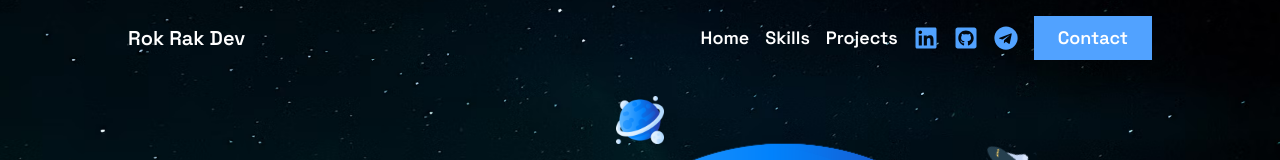
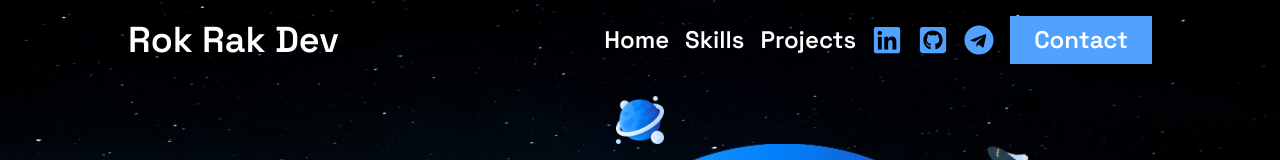
Before and after one commit to ChanVimean/React-Portfolio, a React (Vite) app: page / in a window 1280 px wide. Shown: the top 160 px of the page. Built offline with nearby package versions, Linux system fonts and the light colour scheme.

Commit message:
Version 1.0.2 Fixed Home Dynanic Background for moving illusion

```diff
--- a/projects.json
+++ b/projects.json
@@ -44,7 +44,7 @@
     "title": "React Portfolio",
     "category": "web",
     "image": "fifthProject.png",
-    "date": "April 2025",
+    "date": "April 25 2025",
     "host": "Vercel",
     "desc": "And here it is – my current portfolio! After running out of project ideas, I decided to focus on building this site to showcase my work and skills. It's built with React and TypeScript, and I've incorporated the knowledge I gained from my previous projects. This is an ongoing project where I'll continue to add new features and improvements as I grow and learn more. It's also a reflection of how far I've come as a developer.",
     "link": "https://react-portfolio-two-khaki.vercel.app"
--- a/src/components/Footer.tsx
+++ b/src/components/Footer.tsx
@@ -125,9 +125,16 @@ const Footer = () => {
                     </li>
                   ))
               : // Render actual `quickTo` items when not loading
-                quickTo.map((contact, index) => (
+                contacts.map((contact, index) => (
                   <li key={index} onClick={() => ScrollTo(contact.link)}>
-                    <p className="underline-hover">{contact.title}</p>
+                    <a
+                      href={contact.link}
+                      target="_blank"
+                      rel="noopener noreferrer"
+                      className="underline-hover"
+                    >
+                      {contact.title}
+                    </a>
                   </li>
                 ))}
           </ul>
--- a/src/components/HomeBG.tsx
+++ b/src/components/HomeBG.tsx
@@ -33,16 +33,22 @@ const HeroContainer = () => {
   );
 };
 
-const HomeBG = () => {
+const HomeBG = ({ scrollY }: { scrollY: number }) => {
   return (
     <div className="relative w-full h-screen overflow-hidden">
       {/* Background Image */}
-      <picture className="absolute w-full h-full z-0">
+      <picture
+        style={{
+          transform: `translateY(${scrollY * 0.7}px)`,
+          willChange: "transform"
+        }}
+        className="absolute w-full h-[120vh] top-[-10vh] z-0"
+      >
         <source srcSet="/Dark.avif" type="image/avif" />
         <img
           src="/DarkSpace.jpg"
           alt="Space"
-          className="w-full h-full object-cover"
+          className="w-full h-full object-fill"
         />
       </picture>
 
--- a/src/components/NavBar.tsx
+++ b/src/components/NavBar.tsx
@@ -1,14 +1,14 @@
-import { FaGithubSquare, FaLinkedin, FaTelegram } from "react-icons/fa";
 import ScrollTo from "../utils/ScrollTo";
+import SocialLink from "./SocialLink";
 
 const NavBar = () => {
   return (
     <div className="flex absolute z-50 w-full items-center justify-between px-4 md:px-12 lg:px-32 py-4">
-      <h1 className="font-semibold text-md md:text-lg lg:text-xl">
+      <h1 className="font-semibold text-xl md:text-2xl lg:text-4xl">
         Rok Rak Dev
       </h1>
 
-      <menu className="flex items-center justify-end space-x-4 text-sm md:text-md lg:text-lg font-semibold">
+      <menu className="flex items-center justify-end space-x-4 text-lg md:text-xl lg:text-2xl font-semibold">
         <ul className="flex space-x-2 md:space-x-4">
           <li onClick={() => ScrollTo("home")} className="underline-hover">
             Home
@@ -21,35 +21,9 @@ const NavBar = () => {
           </li>
         </ul>
 
-        <ul className="hidden md:flex space-x-4 text-xl lg:text-2xl">
-          <li className="text-blue-400 hover:text-blue-500 active:text-blue-300 cursor-pointer duration-150 ease-in-out">
-            <a
-              href="https://www.linkedin.com/in/chan-vimean"
-              target="_blank"
-              rel="noopner noreferrer"
-            >
-              <FaLinkedin />
-            </a>
-          </li>
-          <li className="text-blue-400 hover:text-blue-500 active:text-blue-300 cursor-pointer duration-150 ease-in-out">
-            <a
-              href="https://github.com/ChanVimean"
-              target="_blank"
-              rel="noopner noreferrer"
-            >
-              <FaGithubSquare />
-            </a>
-          </li>
-          <li className="text-blue-400 hover:text-blue-500 active:text-blue-300 cursor-pointer duration-150 ease-in-out">
-            <a
-              href="https://t.me/chanvimean9"
-              target="_blank"
-              rel="noopner noreferrer"
-            >
-              <FaTelegram />
-            </a>
-          </li>
-        </ul>
+        <section className="hidden md:block">
+          <SocialLink  />
+        </section>
 
         <button
           onClick={() => ScrollTo("contact")}
--- /dev/null
+++ b/src/components/SocialLink.tsx
@@ -0,0 +1,33 @@
+import { JSX } from "react";
+import { FaGithubSquare, FaLinkedin, FaTelegram } from "react-icons/fa";
+
+type listLinksType = {
+  icon: JSX.Element;
+  link: string;
+};
+
+const listLinks: listLinksType[] = [
+  { icon: <FaLinkedin />, link: "https://www.linkedin.com/in/chan-vimean" },
+  { icon: <FaGithubSquare />, link: "https://github.com/ChanVimean" },
+  { icon: <FaTelegram />, link: "https://t.me/chanvimean9" },
+];
+
+const SocialLink = () => {
+  return (
+    <ul className="flex space-x-4 text-3xl">
+      {listLinks.map((list, index) => (
+        <li
+          key={index}
+          className="text-blue-400 cursor-pointer duration-150 ease-in-out
+          hover:text-blue-500 active:text-blue-300"
+        >
+          <a href={list.link} target="_blank" rel="noopner noreferrer">
+            {list.icon}
+          </a>
+        </li>
+      ))}
+    </ul>
+  );
+};
+
+export default SocialLink;
--- a/src/pages/Home.tsx
+++ b/src/pages/Home.tsx
@@ -4,15 +4,23 @@ import { Typewriter } from "react-simple-typewriter";
 import ScrollTo from "../utils/ScrollTo";
 import { Skeleton } from "../components/ui/skeleton";
 import useSkeleton from "../hook/useSkeleton";
-
+import SocialLink from "../components/SocialLink";
+import { useEffect, useState } from "react";
 
 const Home = () => {
   const isLoading = useSkeleton();
+  const [scrollY, setScrollY] = useState<number>(0);
+
+  useEffect(() => {
+    const handelScroll = () => setScrollY(window.scrollY);
+    window.addEventListener("scroll", handelScroll);
+    return () => window.removeEventListener("scroll", handelScroll);
+  }, [])
 
   return (
-    <div className="w-full h-screen relative">
+    <div className="w-full h-screen relative overflow-hidden">
       <aside className="absolute inset-0 z-0">
-        <HomeBG />
+        <HomeBG scrollY={scrollY} />
       </aside>
 
       <article
@@ -54,6 +62,10 @@ const Home = () => {
           )}
           <FaArrowRight className="iconButton" />
         </button>
+
+        <section className="block md:hidden">
+          <SocialLink />
+        </section>
       </article>
     </div>
   );
--- a/src/pages/Projects.tsx
+++ b/src/pages/Projects.tsx
@@ -25,7 +25,7 @@ const Projects = () => {
   const isLoading = useSkeleton();
 
   const tabs: TabsType[] = [
-    { title: "Web Dev", key: "web" },
+    { title: "Website", key: "web" },
     { title: "UX/UI", key: "uxui" },
     { title: "Mobile", key: "mobile" },
   ];
@@ -82,12 +82,12 @@ const Projects = () => {
             <button
               type="button"
               onClick={() => setActiveTab(tab.key)}
-              className={`rounded-full font-semibold duration-300 ease-in-out cursor-pointer border
+              className={`rounded-full font-semibold duration-300 ease-in-out cursor-pointer border-2
                 text-md md:text-lg lg:text-xl
                 px-5 py-1.5 md:px-12 md:py-3 lg:px-20 lg:py-4
                 ${
                   activeTab === tab.key
-                    ? "bg-gradient-to-r from-red-600 via-blue-700 to-purple-700 shadow-md"
+                    ? "bg-blue-900/75 shadow-md"
                     : "bg-black/10 hover:bg-white/20"
                 }`}
             >
```
